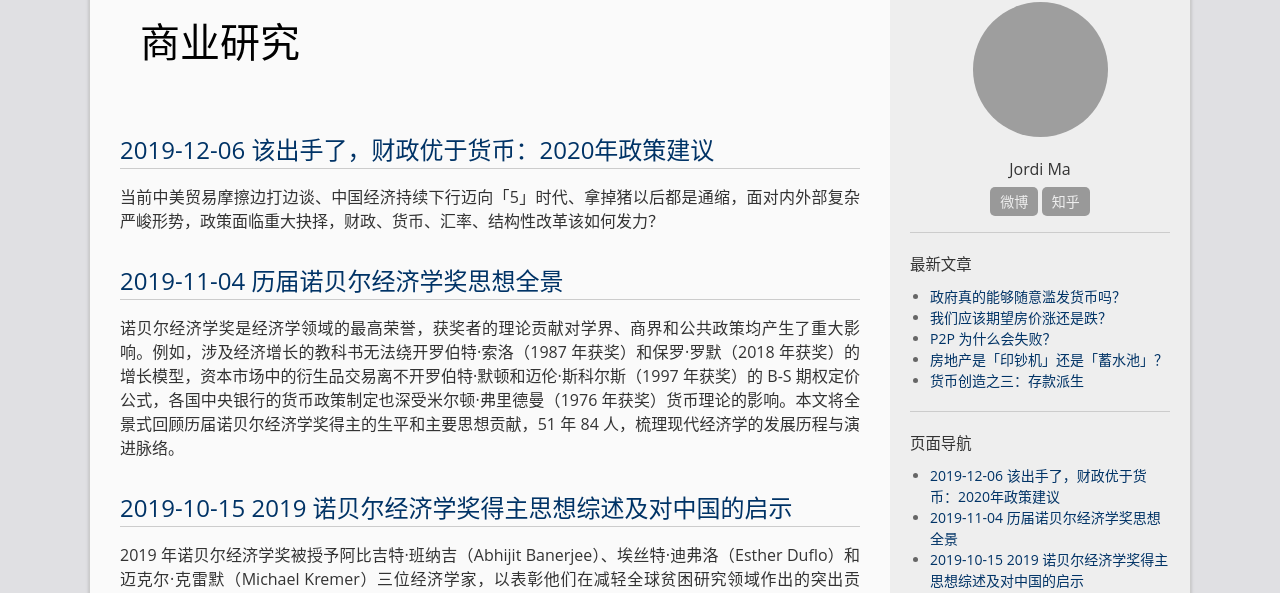
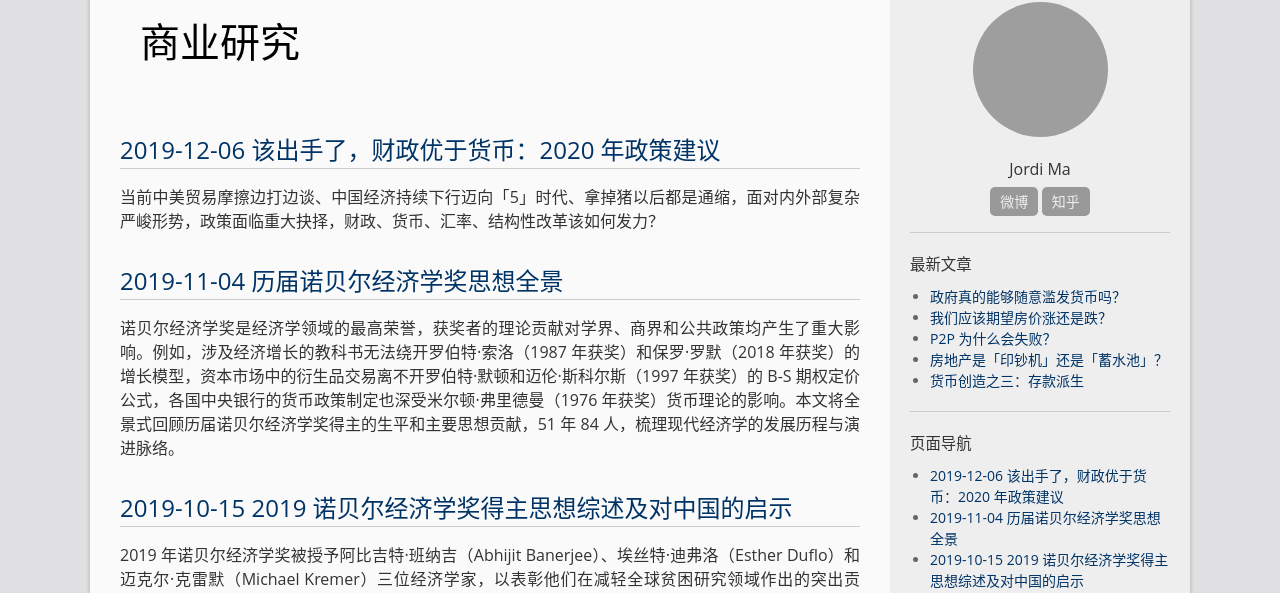
Before and after one commit to majiajin/majiajin.github.io, a Jekyll site: the page built from business.md, in a window 1280 px wide and 900 px high. Shown: the part 120-713 px from the top of the window. Built offline with Jekyll 4.4.1, drawn with Linux system fonts in a browser that asks for light colours; grey boxes are pictures that could not be loaded.

```diff
--- a/business.md
+++ b/business.md
@@ -4,7 +4,7 @@ title: 商业研究
 permalink: /business/
 ---
 
-## [2019-12-06 该出手了，财政优于货币：2020年政策建议](https://mp.weixin.qq.com/s/xowEB6CgCx7Ys9l_2qyYWQ)
+## [2019-12-06 该出手了，财政优于货币：2020 年政策建议](https://mp.weixin.qq.com/s/xowEB6CgCx7Ys9l_2qyYWQ)
 
 当前中美贸易摩擦边打边谈、中国经济持续下行迈向「5」时代、拿掉猪以后都是通缩，面对内外部复杂严峻形势，政策面临重大抉择，财政、货币、汇率、结构性改革该如何发力？
 
```
